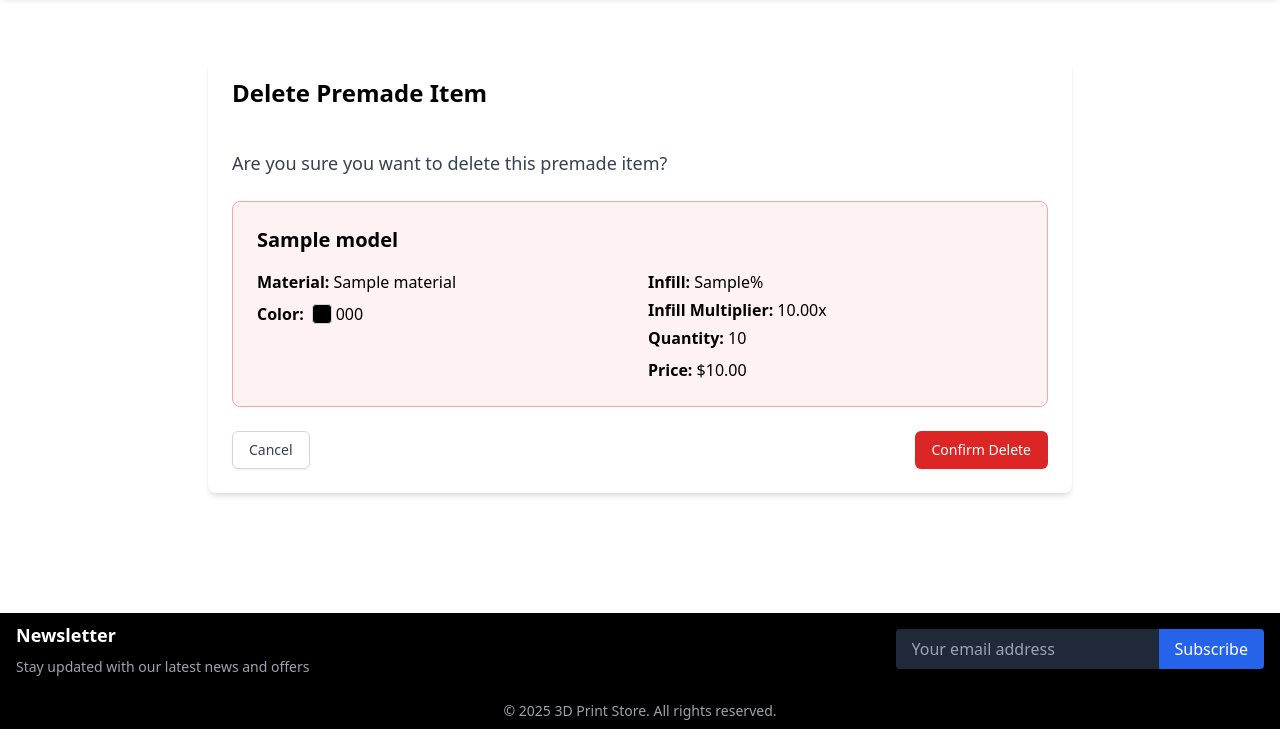
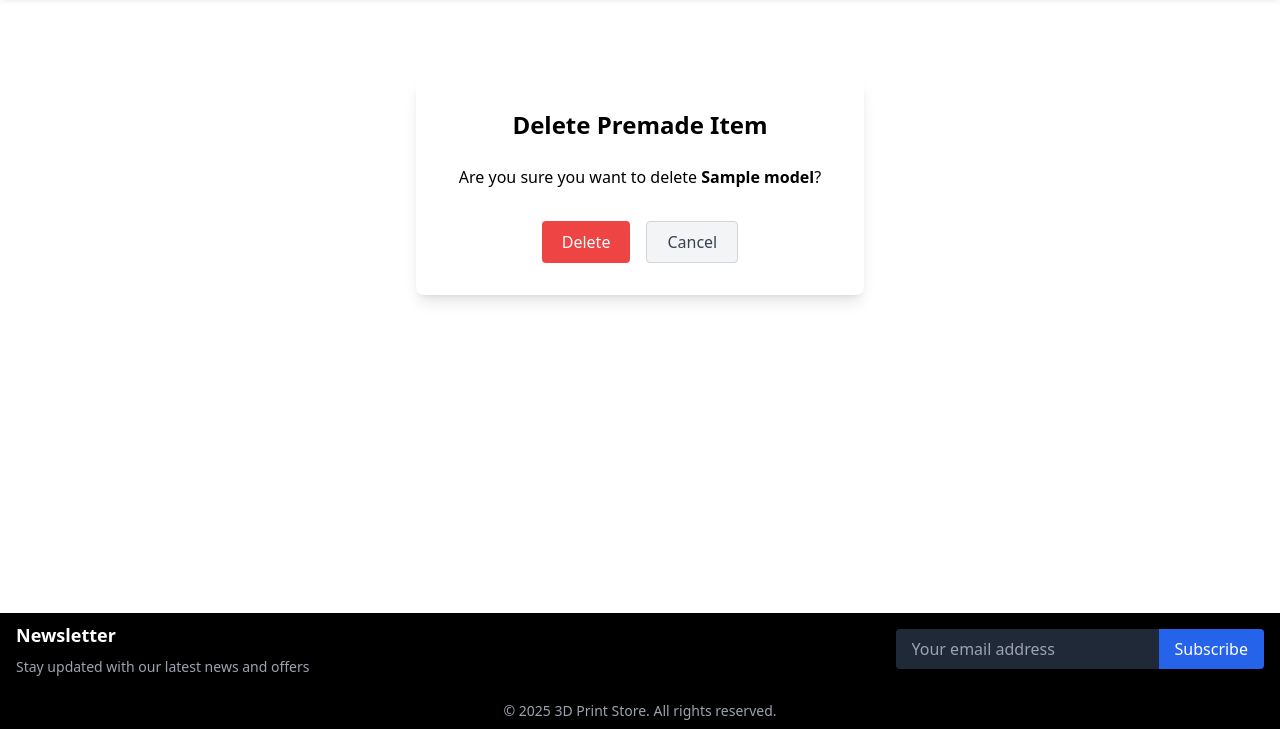
Before and after one commit to Web-Development-UAlberta/exsm-3951-exsm-3943-spring-2025-python-c-project-3d-print-python-project, a Django app: template src/print_shop/store/templates/admin/premade_item_confirm_delete.html in a window 1280 px wide. Shown: the part 71-800 px from the top of the page. Run offline with Django 5.2, Linux system fonts and the light colour scheme; the template is opened without the code that fills it: most values are stand-ins (such as "Sample title", 1, 10 or a date in 2020); some libraries are stand-ins or nearby versions.

Commit message:
Style: simplify delete page to match other admin delete pages

```diff
--- a/src/print_shop/store/templates/admin/premade_item_confirm_delete.html
+++ b/src/print_shop/store/templates/admin/premade_item_confirm_delete.html
@@ -1,61 +1,16 @@
-{% extends 'base.html' %}
-{% load static %}
-{% block title %}
-    Delete Premade Item - Admin
-{% endblock title %}
+{% extends "base.html" %}
 {% block content %}
-    <div class="max-w-4xl mx-auto mt-8 px-4">
-        <div class="bg-white rounded-lg shadow-md overflow-hidden">
-            <div class="px-6 py-4">
-                <h2 class="text-2xl font-semibold flex items-center">Delete Premade Item</h2>
-            </div>
-            <div class="p-6">
-                <p class="text-lg text-gray-700 mb-6">Are you sure you want to delete this premade item?</p>
-                <div class="border border-red-300 rounded-lg bg-red-50 p-6 mb-6">
-                    <h3 class="text-xl font-semibold mb-4">{{ item.Model.Name }}</h3>
-                    <div class="grid grid-cols-1 md:grid-cols-2 gap-4">
-                        <div>
-                            <p class="mb-2">
-                                <span class="font-semibold">Material:</span> {{ item.InventoryChange.RawMaterial.Filament.Material.Name }}
-                            </p>
-                            <p class="mb-2 flex items-center">
-                                <span class="font-semibold">Color:</span>
-                                <span class="w-5 h-5 rounded border border-gray-300 inline-block ml-2"
-                                      style="background-color: #{{ item.InventoryChange.RawMaterial.Filament.ColorHexCode }}"></span>
-                                <span class="ml-1">{{ item.InventoryChange.RawMaterial.Filament.ColorHexCode }}</span>
-                            </p>
-                        </div>
-                        <div>
-                            <p class="mb-1">
-                                <span class="font-semibold">Infill:</span> {{ item.Model.BaseInfill }}%
-                            </p>
-                            <p class="mb-1">
-                                <span class="font-semibold">Infill Multiplier:</span> {{ item.InfillMultiplier|floatformat:2 }}x
-                            </p>
-                            <p class="mb-2">
-                                <span class="font-semibold">Quantity:</span> {{ item.ItemQuantity }}
-                            </p>
-                            <p class="mb-0">
-                                <span class="font-semibold">Price:</span> ${{ item.ItemPrice|floatformat:2 }}
-                            </p>
-                        </div>
-                    </div>
-                </div>
-                <!-- Form Buttons -->
-                <form method="post">
-                    {% csrf_token %}
-                    <div class="flex justify-between">
-                        <a href="{% url 'product-admin-premade-items' %}"
-                           class="inline-flex items-center px-4 py-2 border border-gray-300 rounded-md shadow-sm text-sm font-medium text-gray-700 bg-white hover:bg-gray-50 focus:outline-none focus:ring-2 focus:ring-offset-2 focus:ring-blue-500">
-                            Cancel
-                        </a>
-                        <button type="submit"
-                                class="inline-flex items-center px-4 py-2 border border-transparent rounded-md shadow-sm text-sm font-medium text-white bg-red-600 hover:bg-red-700 focus:outline-none focus:ring-2 focus:ring-offset-2 focus:ring-red-500">
-                            Confirm Delete
-                        </button>
-                    </div>
-                </form>
-            </div>
-        </div>
-    </div>
+  <div class="max-w-md mx-auto my-12 p-8 bg-white rounded-lg shadow-lg text-center">
+    <h1 class="text-2xl font-bold mb-6">Delete Premade Item</h1>
+    <p class="mb-8">
+      Are you sure you want to delete <strong>{{ item.Model.Name }}</strong>?
+    </p>
+    <form method="post" class="flex justify-center gap-4">
+      {% csrf_token %}
+      <button type="submit"
+              class="bg-red-500 hover:bg-red-600 text-white px-5 py-2 rounded font-medium">Delete</button>
+      <a href="{% url 'product-admin-premade-items' %}"
+         class="bg-gray-100 hover:bg-gray-200 text-gray-700 px-5 py-2 rounded font-medium border border-gray-300">Cancel</a>
+    </form>
+  </div>
 {% endblock content %}
```
